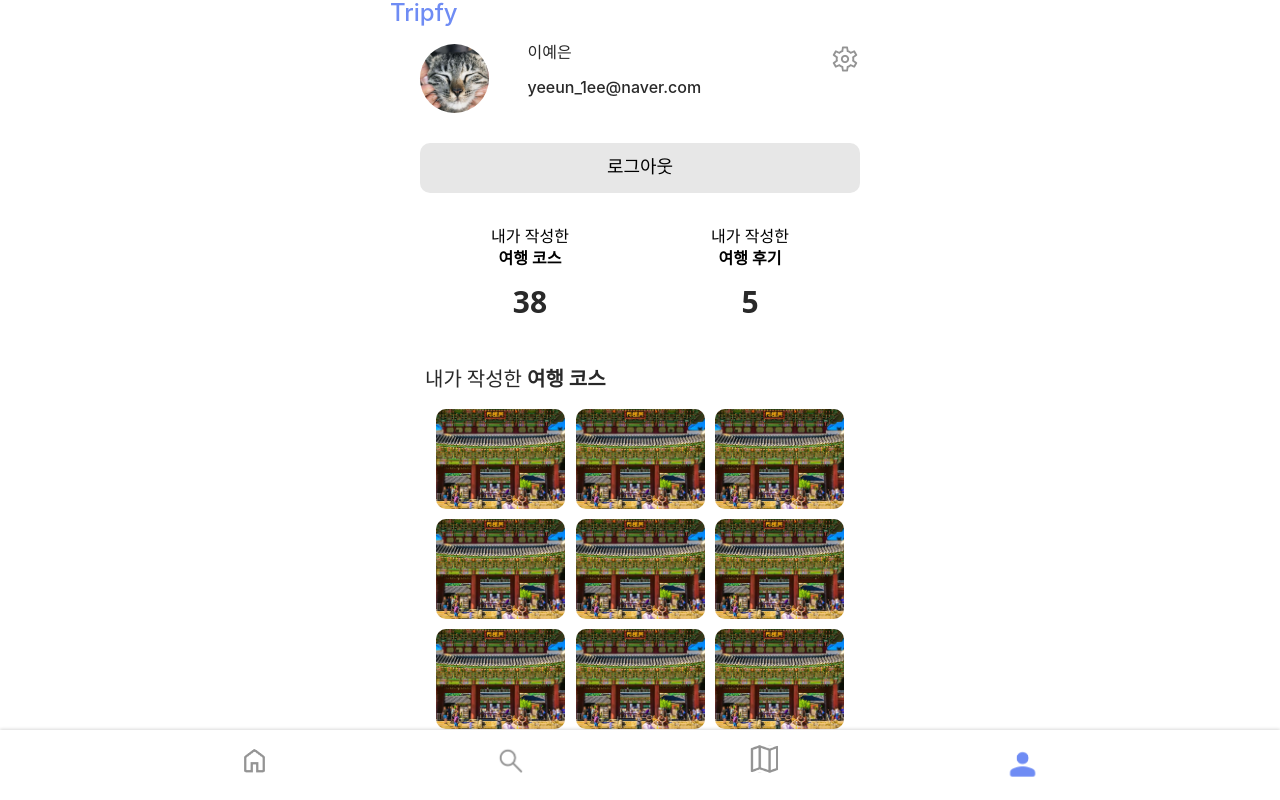
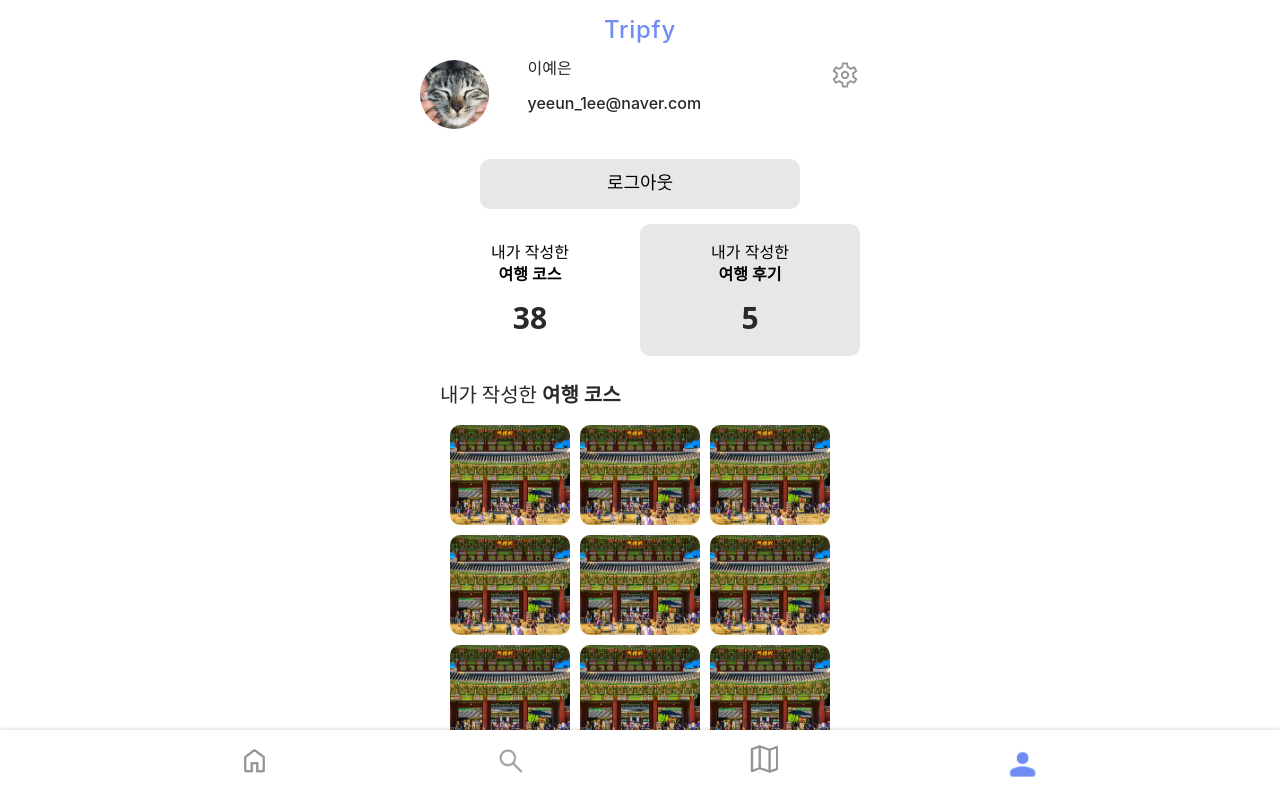
Before and after one commit to InHyeok-J/EnjoyTrip-FrontEnd, a Vue app: page /mypage in a window 1280 px wide. Built offline with nearby package versions, Linux system fonts and the light colour scheme.

Commit message:
feat: footer 하단 고정 완료, 버튼 누르면 색깔 바꾸기 완료, header 완료 - by jihwan

```diff
--- a/src/components/common/CommonFooter.vue
+++ b/src/components/common/CommonFooter.vue
@@ -19,13 +19,12 @@ export default {
 <style scoped>
 .footer {
     position: fixed;
-    bottom: 0;
+    bottom: 0px;
     left: 0;
     width: 100%;
     height: 70px;
     box-shadow: 0px -1px 3px rgba(0, 0, 0, 0.15);
     background-color: white;
-
 }
 .nav{
     display: flex;
--- a/src/components/common/CommonHeader.vue
+++ b/src/components/common/CommonHeader.vue
@@ -1,6 +1,6 @@
 <template>
   <div class="header">
-    <span class="logo">Tripfy</span>
+    <div class="logo">Tripfy</div>
   </div>
 </template>
 
@@ -12,10 +12,16 @@ export default {
 
 <style scoped>
 .header {
-  height: 44px;
+  height: 60px;
+  top: 44px;
+  display: flex;
+  justify-content: center;
+  align-items: center;
 }
 .logo {
   color: #6f8cf4;
   font-size: 24px;
+  text-align: center;
+  letter-spacing: 0.03em;
 }
 </style>
--- a/src/components/mypage/MypageHome.vue
+++ b/src/components/mypage/MypageHome.vue
@@ -18,13 +18,13 @@
         </div>
 
         <div class="review">
-            <button class="review-block">
-                <div class="review-title">내가 작성한 <b>여행 코스</b></div>
-                <div class="review-count">38</div>
+            <button class="review-block" :class="{ active: isReviewSelected }" @click="toggleReviewSelection('course')">
+                <div class="title">내가 작성한 <b>여행 코스</b></div>
+                <div class="count">38</div>
             </button>
-            <button class="review-block">
-                <div class="review-title">내가 작성한 <b>여행 후기</b></div>
-                <div class="review-count">5</div>
+            <button class="course-block" :class="{ active: isCourseSelected }" @click="toggleReviewSelection('course')">
+                <div class="title">내가 작성한 <b>여행 후기</b></div>
+                <div class="count">5</div>
             </button>
         </div>
 
@@ -39,10 +39,22 @@
 
 <script>
 export default {
- data: function () {
+ data() {
     return {
-      nums: [1,2,3,4,5,6,7,8,9],
+      isReviewSelected: false,
+      isCourseSelected: true
     };
+  },
+  methods: {
+    toggleReviewSelection(reviewType) {
+      if (reviewType === 'course') {
+        this.isReviewSelected = !this.isReviewSelected;
+        this.isCourseSelected = !this.isCourseSelected;
+      } else if (reviewType === 'review') {
+        this.isReviewSelected = !this.isReviewSelected;
+        this.isCourseSelected = !this.isCourseSelected;
+      }
+    }
   }
 }
 </script>
@@ -75,14 +87,19 @@ export default {
 	height:30px;
     background-image:url("@/assets/setting_button.png");
 	background-size:cover;
-
+}
+.logout{
+    display: flex;
+    justify-content: center;
+    align-items: center;
 }
 .common-btn{
     margin-top: 30px;
+    width: 320px;
+    height: 50px;
     background-color: #E7E7E7;
     font-family: 'Noto Sans KR';
     color: #000;
-    align-items: center;
     text-align: center;
 }
 .review {
@@ -105,9 +122,31 @@ export default {
     height: auto;
 
     border-radius: 10px;
+}
+.review-block.active {
+  background-color: #E7E7E7;
+  color: #FFFFFF;
+}
+.course-block {
+	background-color:white;
+	/* Auto layout */
+    display: flex;
+    flex-direction: column;
+    justify-content: center;
+    align-items: center;
+    padding: 17px 24px;
+    gap: 10px;
 
+    width: 40%;
+    height: auto;
+
+    border-radius: 10px;
 }
-.review-title {
+.course-block.active {
+  background-color: #E7E7E7;
+  color: #FFFFFF;
+}
+.title {
     width: 87px;
     height: 44px;
 
@@ -119,7 +158,7 @@ export default {
     text-align: center;
     color: #000000;
 }
-.review-count{
+.count{
     width: 93px;
     height: 44px;
 
@@ -135,7 +174,8 @@ export default {
 .details{
     display: flex;
     flex-direction: column;
-    margin-top: 15px;
+    margin: 15px;
+    padding-bottom: 80px;
 }
 .detail-title{
     font-family: 'Noto Sans KR';
```
